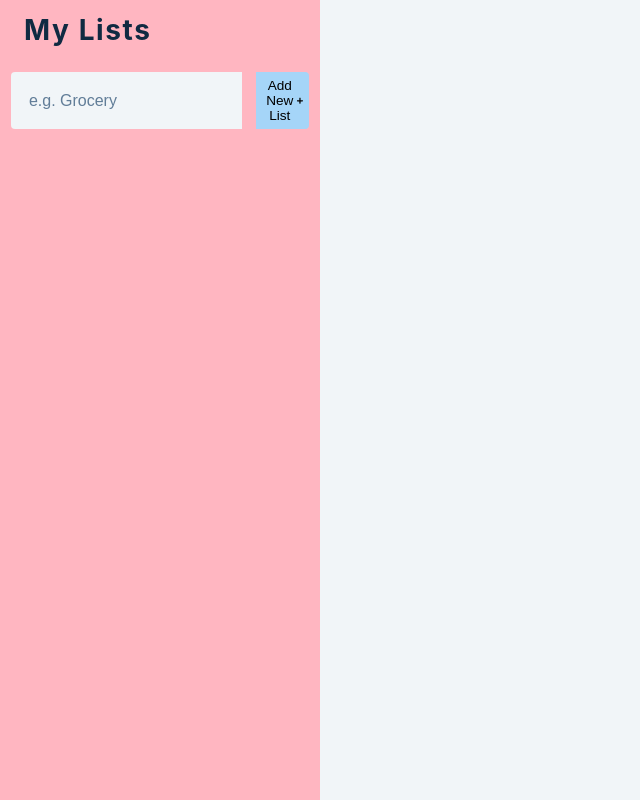
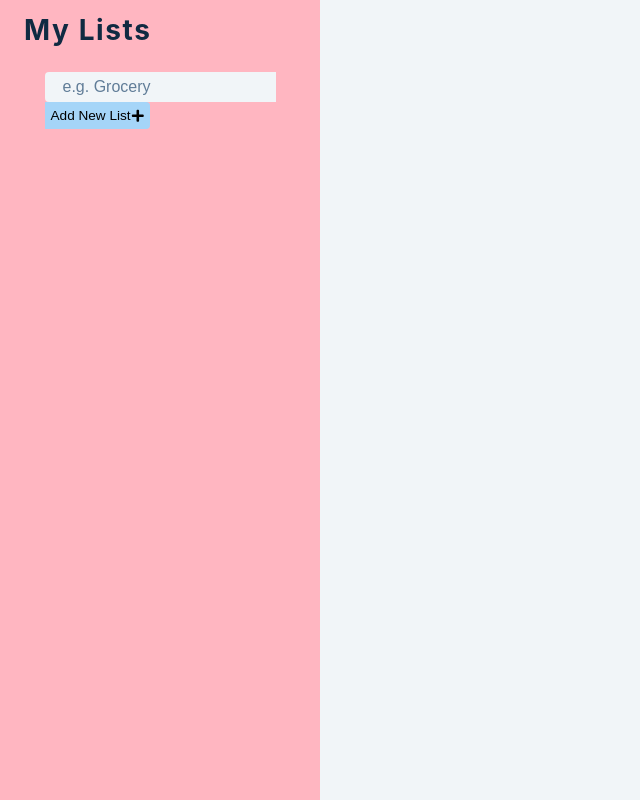
Before and after one commit to Farahcodes/my-todo-app-next-typescript, a Next.js app: page / in a window 1280 px wide. Shown: the whole page, without its empty margins (0-640 px from the left). Built offline with nearby package versions, Linux system fonts and the light colour scheme.

Commit message:
AddList component

```diff
--- /dev/null
+++ b/pages/AddList.tsx
@@ -0,0 +1,30 @@
+import { ReactComponentElement, useState } from "react";
+import styles from "../styles/Sidebar.module.css";
+import { FaPlus } from "react-icons/fa";
+
+const AddList = ({
+  name,
+  handleChange,
+  handleAdd,
+}: {
+  name: string;
+  handleChange: React.ChangeEventHandler<HTMLInputElement>;
+  handleAdd: React.MouseEventHandler<HTMLButtonElement>;
+}) => {
+  return (
+    <div>
+      <input
+        type="text"
+        className={styles.input}
+        value={name}
+        onChange={handleChange}
+      />
+      <button className={styles.addBtn} onClick={handleAdd}>
+        Add New List
+        <FaPlus />
+      </button>
+    </div>
+  );
+};
+
+export default AddList;
--- a/pages/Sidebar.tsx
+++ b/pages/Sidebar.tsx
@@ -3,6 +3,7 @@ import styles from "../styles/Sidebar.module.css";
 import { FaPlus } from "react-icons/fa";
 import SideBarList from "./SideBarList";
 import { uuid } from "uuidv4";
+import AddList from "./AddList";
 
 interface List {
   title: string;
@@ -30,16 +31,11 @@ const Sidebar = () => {
         <h3>My Lists</h3>
       </div>
       <div className={styles.container}>
-        <input
-          type="text"
-          className={styles.input}
-          value={name}
-          onChange={handleChange}
+        <AddList
+          name={name}
+          handleAdd={handleAdd}
+          handleChange={handleChange}
         />
-        <button className={styles.addBtn} onClick={handleAdd}>
-          Add New List
-          <FaPlus />
-        </button>
       </div>
 
       <div className={styles.listsContainer}>
```
